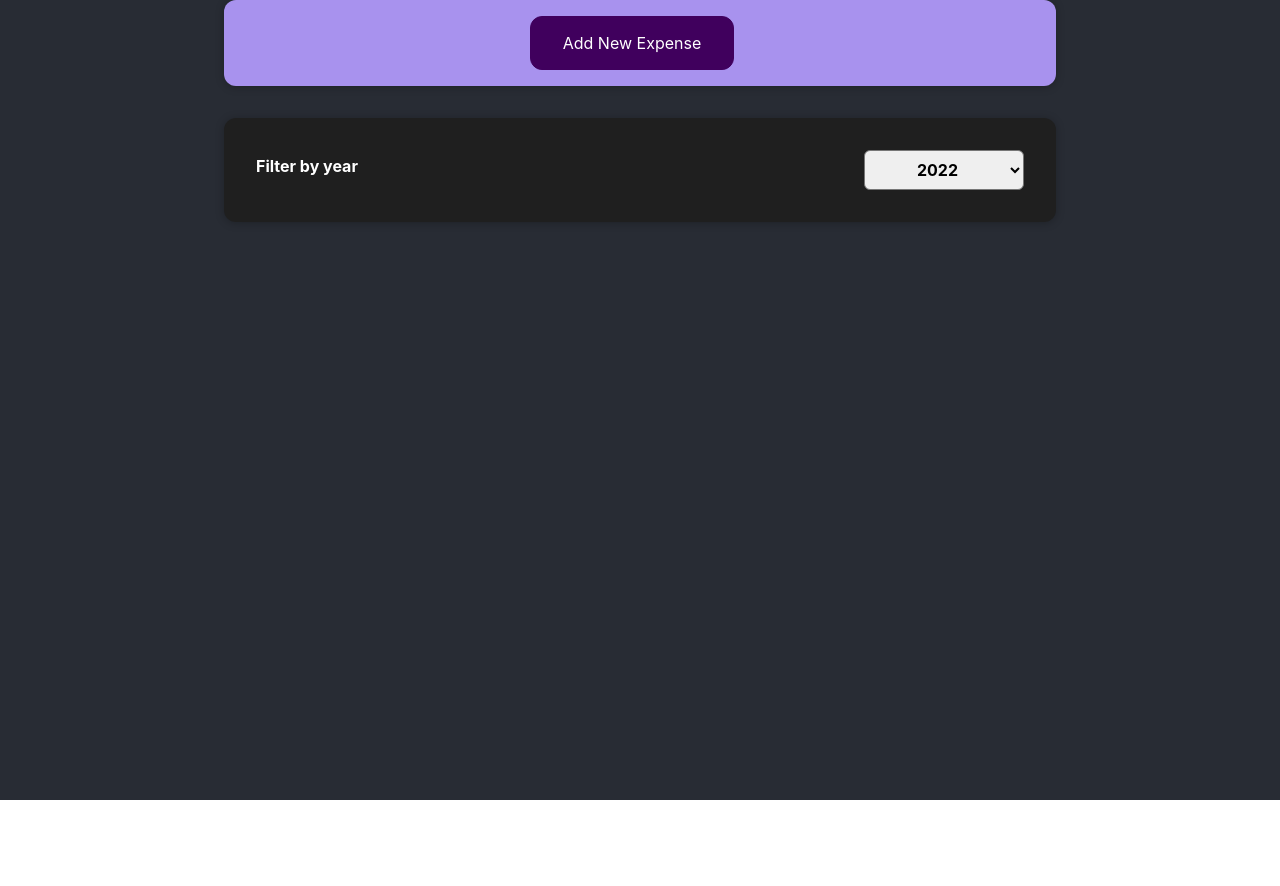
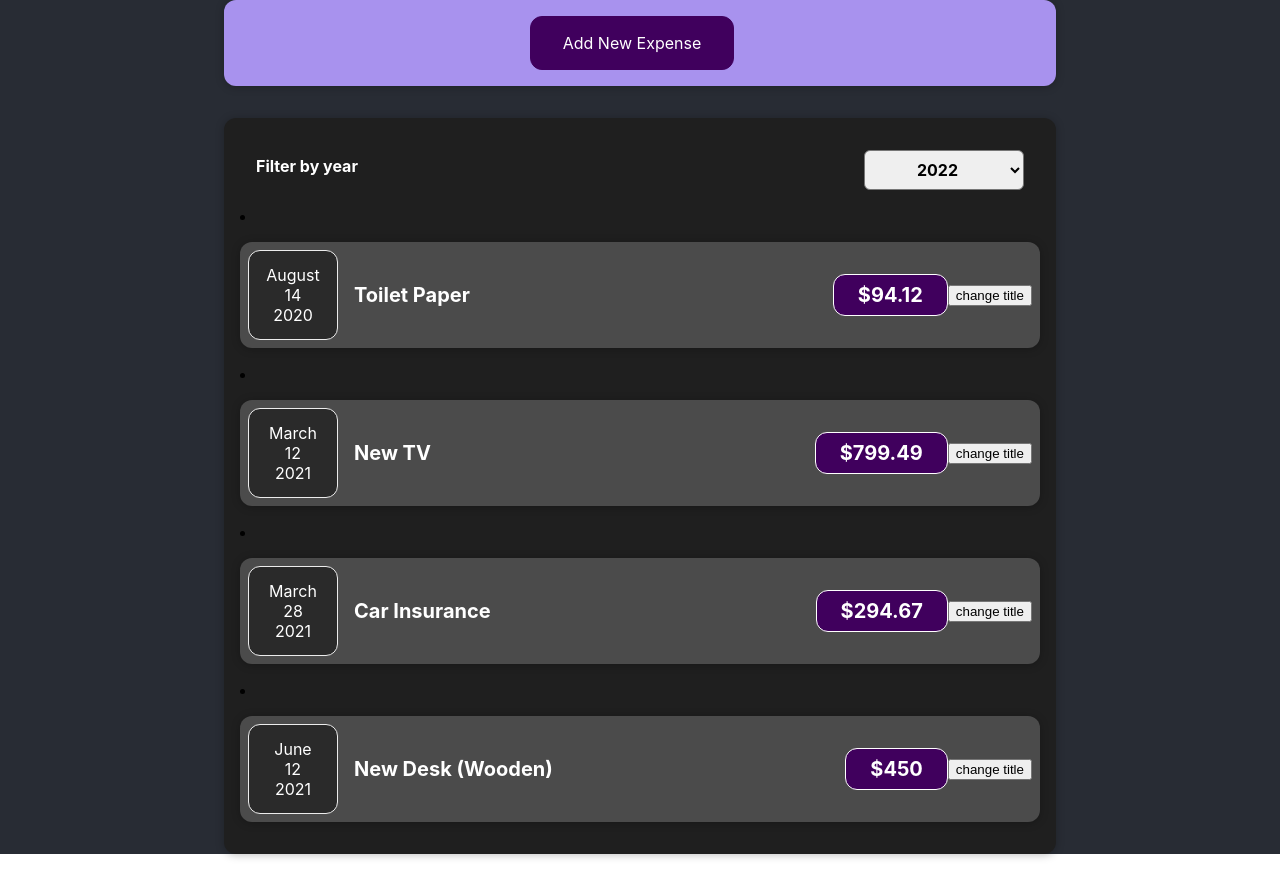
Before and after one commit to JongDeokRyu/react-complete-guide, a React (Create React App) app: page / in a window 1280 px wide. Before the commit the page ends 800 px from the top, so only its background shows below. Built offline with nearby package versions, Linux system fonts and the light colour scheme.

Commit message:
강의 복습

```diff
--- a/src/components/Expenses/ExpenseItem.js
+++ b/src/components/Expenses/ExpenseItem.js
@@ -7,6 +7,7 @@ const ExpenseItem = (props) => {
   const [title, setTitle] = useState(props.title);
 
   const changeTitleHandler = () => {
+    console.log("*** title *** ---> ", props.title);
     setTitle("Update Title");
   };
 
@@ -15,7 +16,7 @@ const ExpenseItem = (props) => {
       <Card className="expense-item">
         <ExpenseDate date={props.date}></ExpenseDate>
         <div className="expense-item__description">
-          <h2>{props.title}</h2>
+          <h2>{title}</h2>
           <div className="expense-item__price">${props.amount}</div>
         </div>
         <button onClick={changeTitleHandler}>change title</button>
--- a/src/components/Expenses/Expenses.js
+++ b/src/components/Expenses/Expenses.js
@@ -23,6 +23,26 @@ const Expenses = (props) => {
         selectedYear={filteredYear}
         onChangeFilter={filterChangeHandler}
       ></ExpenseFilter>
+      <ExpenseItem
+        title={props.items[0].title}
+        amount={props.items[0].amount}
+        date={props.items[0].date}
+      />
+      <ExpenseItem
+        title={props.items[1].title}
+        amount={props.items[1].amount}
+        date={props.items[1].date}
+      />
+      <ExpenseItem
+        title={props.items[2].title}
+        amount={props.items[2].amount}
+        date={props.items[2].date}
+      />
+      <ExpenseItem
+        title={props.items[3].title}
+        amount={props.items[3].amount}
+        date={props.items[3].date}
+      />
     </Card>
   );
 };
```
Also changed, not shown: src/components/Expenses/ExpenseFilter.css (deleted, +0 -24 lines), src/components/Expenses/ExpenseFilter.js (deleted, +0 -25 lines).
